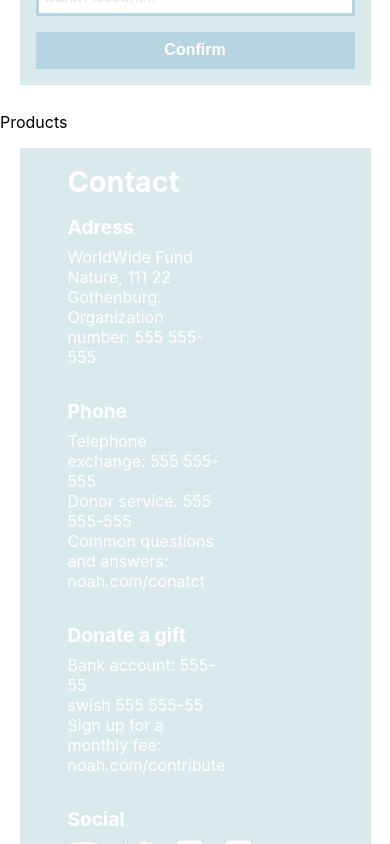
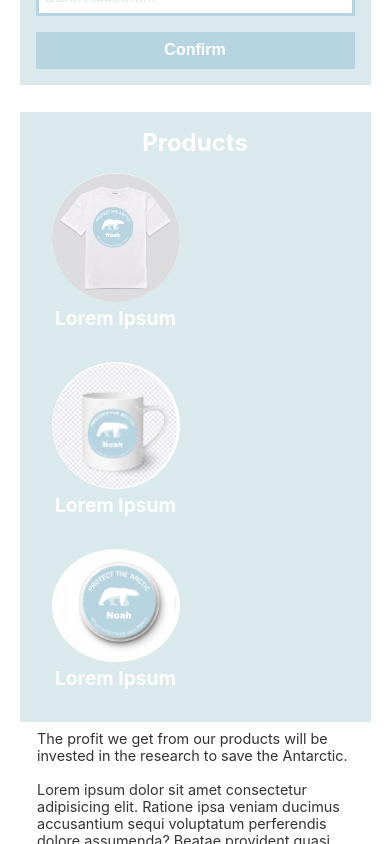
Before and after one commit to PetterFogel/mockup-ui, a React (Create React App) app: page / in a window 390 px wide. Shown: the part 1340-2184 px from the top of the page. Built offline with nearby package versions, Linux system fonts and the light colour scheme.

Commit message:
Add products component with styling

```diff
--- a/src/components/UI/products.tsx
+++ b/src/components/UI/products.tsx
@@ -1,9 +1,41 @@
+import classes from "../../styles/products.module.css";
+
+import cup from "../../assets/cup.jpg";
+import tshirt from "../../assets/tshirt.jpg";
+import badge from "../../assets/badge.jpg";
+
 function Products() {
-    return (
-        <div>
-            <p>Products</p>
+  return (
+    <div className={classes.container}>
+      <div className={classes.products}>
+        <h3>Products</h3>
+        <div className={classes.productHolder}>
+          <div className={classes.imageHolder}>
+            <img src={tshirt} alt="t-shirt" />
+            <p>Lorem Ipsum</p>
+          </div>
+          <div className={classes.imageHolder}>
+            <img src={cup} alt="cup" />
+            <p>Lorem Ipsum</p>
+          </div>
+          <div className={classes.imageHolder}>
+            <img src={badge} alt="badge" />
+            <p>Lorem Ipsum</p>
+          </div>
         </div>
-    )
+      </div>
+      <div className={classes.caption}>
+        <p>
+          The profit we get from our products will be invested in the research
+          to save the Antarctic. <br /><br /> Lorem ipsum dolor sit amet consectetur
+          adipisicing elit. Ratione ipsa veniam ducimus accusantium sequi
+          voluptatum perferendis dolore assumenda? Beatae provident quasi,
+          voluptates vero deleniti eveniet rem, praesentium voluptas enim ipsum,
+          iure placeat atque optio sint. Ipsa sint maxime vero corrupti!
+        </p>
+      </div>
+    </div>
+  );
 }
 
-export default Products
+export default Products;
--- /dev/null
+++ b/src/styles/products.module.css
@@ -0,0 +1,96 @@
+.container {
+    width: 60%;
+    margin: 2rem auto;
+}
+
+.products {
+    display: flex;
+    flex-direction: column;
+    justify-content: center;
+    align-items: center;
+    background: #dae9eb;
+    margin-bottom: 2rem;
+    padding: 1rem;
+}
+
+.products h3 {
+    color: #fff;
+    font-size: 2.5rem;
+    margin: 0.5rem;
+}
+
+.productHolder {
+    display: flex;
+    justify-content: space-between;
+    flex-direction: row;
+}
+
+.imageHolder {
+    text-align: center;
+    margin: 1rem;
+}
+
+.imageHolder img {
+    border-radius: 100%;
+    width: 100%;
+    height: auto;
+}
+
+.imageHolder p {
+    color: #fff;
+    font-size: 1.5rem;
+    font-weight: bold;
+}
+
+.caption {
+    width: 60%;
+    margin: auto;
+}
+
+.caption p {
+    color: #333;
+    font-size: 1rem;
+}
+
+@media (max-width: 1024px) {
+    .container {
+        width: 75%;
+    }
+
+    .productHolder p {
+        font-size: 1.2rem;
+    }
+
+    .caption p {
+        font-size: 0.9rem;
+        margin-bottom: 1rem;
+    }
+}
+
+@media (max-width: 640px) {
+    .container {
+        width: 90%;
+    }
+
+    .products {
+        margin-bottom: 0.5rem;
+    }
+
+    .products h3 {
+        font-size: 1.5rem;
+        margin: 0;
+    }
+
+    .productHolder {
+        flex-wrap: wrap;
+    }
+
+    .imageHolder img {
+        width: 8rem;
+        height: auto;
+    }
+
+    .caption {
+        width: 90%;
+    }
+}
```
